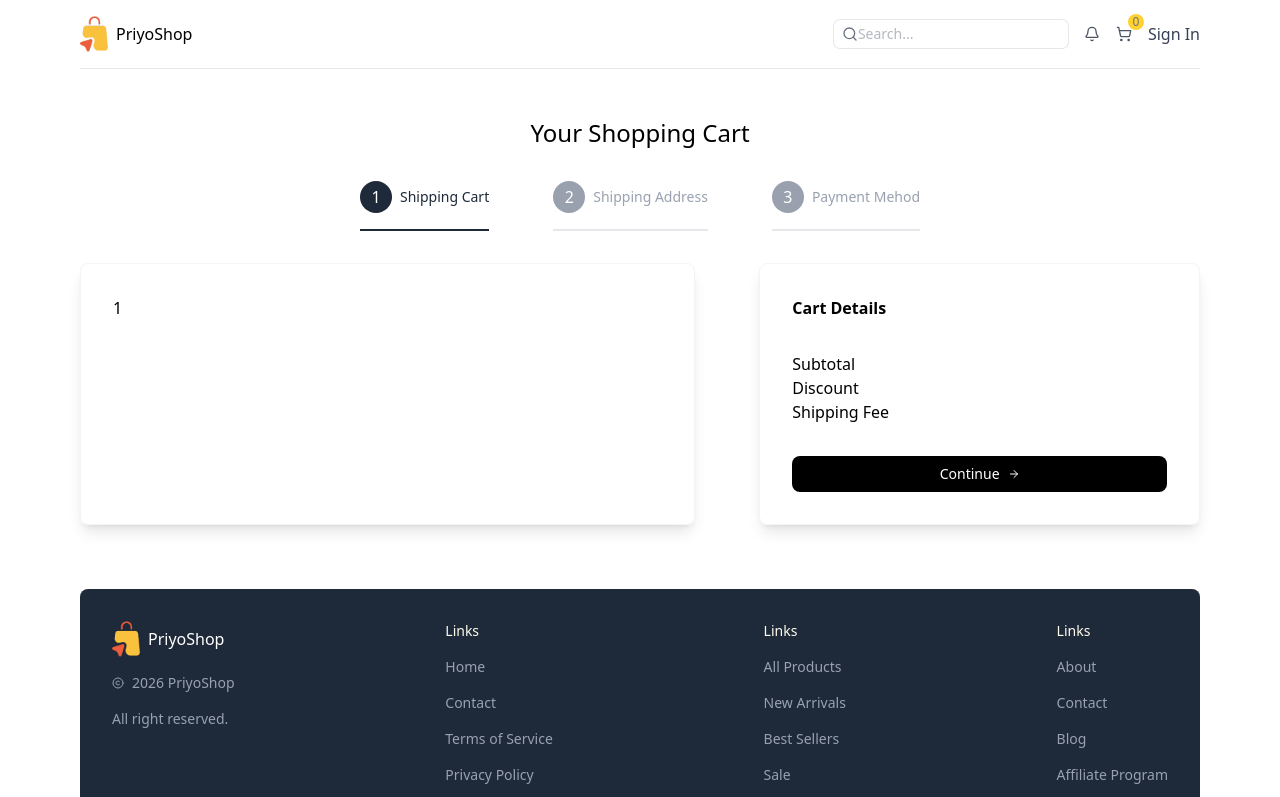
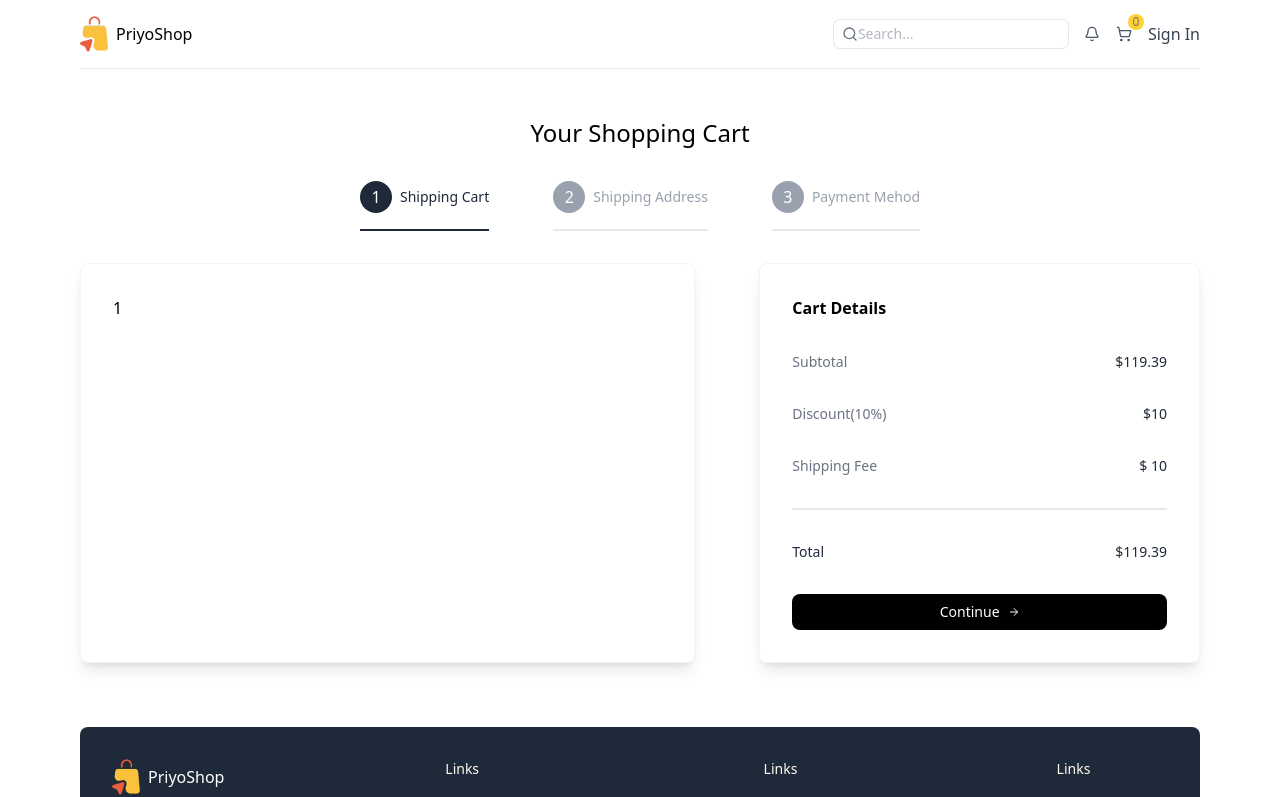
Before and after one commit to priyotush25/priyo-shop, a Next.js app in the folder client/: page /cart in a window 1280 px wide. Shown: the top 797 px of the page. Built offline with nearby package versions, Linux system fonts and the light colour scheme.

Commit message:
shipping cart add

```diff
--- a/client/src/app/cart/page.tsx
+++ b/client/src/app/cart/page.tsx
@@ -1,11 +1,11 @@
 "use client"
 
+import { CartItemsType } from "@/types";
 import { ArrowRight } from "lucide-react";
 import { useRouter, useSearchParams } from "next/navigation";
 
 
-
-const step = [
+const steps = [
     {
         id: 1,
         title: "Shipping Cart"
@@ -20,8 +20,7 @@ const step = [
     }
 ]
 
-
-const cartItems = [
+const cartItems: CartItemsType = [
     {
         "id": 1,
         "name": "Adidas CoreFit T-Shirt",
@@ -75,14 +74,11 @@ const cartItems = [
     }
 ]
 
-
-
 const CartPage = () => {
 
     const searchParams = useSearchParams();
     const router = useRouter();
     const activeStep = parseInt(searchParams.get("step") || "1")
-
 
     return (
         <div className="flex flex-col gap-8 items-center justify-center mt-12">
@@ -93,7 +89,7 @@ const CartPage = () => {
             <div className="flex flex-col lg:flex-row items-center gap-8 lg:gap-16">
 
                 {
-                    step.map(step => (
+                    steps.map(step => (
                         <div key={step.id} className={`flex items-center gap-2 border-b-2 pb-4 ${step.id === activeStep ? "border-gray-800" : "border-gray-200"}`}>
                             <div className={`w-6 h-6 rounded-full text-white p-4 flex items-center justify-center ${step.id === activeStep ? "bg-gray-800" : "bg-gray-400"}`}>{step.id}</div>
                             <p className={`text-sm font-medium ${step.id === activeStep ? "text-gray-800" : "text-gray-400"}`}>{step.title}</p>
@@ -112,15 +108,45 @@ const CartPage = () => {
                 {/* DETAILS */}
                 <div className="w-full lg:w-5/12 shadow-lg border border-gray-100 p-8 rounded-lg flex flex-col gap-8">
                     <h2 className="font-semibold">Cart Details</h2>
-                    <div>
+
+                    <div className="flex items-center justify-between text-sm text-gray-500 font-medium">
                         <p>Subtotal</p>
-                        <p>Discount</p>
-                        <p>Shipping Fee</p>
+                        <p className="text-gray-800">$
+                            {
+                                cartItems.reduce((acc, item) => acc + item.price * item.quantity, 0).toFixed(2)
+                            }
+                        </p>
+                    </div>
+
+                    <div className="flex items-center justify-between text-sm text-gray-500 font-medium">
+                        <p>Discount(10%)</p>
+                        <p className="text-gray-800">$10
+                        </p>
                     </div>
 
 
+                    <div className="flex items-center justify-between text-sm text-gray-500 font-medium">
+                        <p>Shipping Fee</p>
+                        <p className="text-gray-800">$
+                            10
+                        </p>
+                    </div>
+
+                    <hr className="border border-gray-200" />
+
+
+                    <div className="flex items-center justify-between text-sm text-gray-800 font-medium">
+                        <p>Total</p>
+                        <p>$
+                            {
+                                cartItems.reduce((acc, item) => acc + item.price * item.quantity, 0).toFixed(2)
+                            }
+                        </p>
+                    </div>
+
                     <div>
-                        <button className="text-sm font-medium text-white bg-black px-4 py-2 rounded-lg w-full flex items-center justify-center gap-2 cursor-pointer hover:bg-gray-800">Continue <ArrowRight className="w-3 h-3" /> </button>
+                        <button onClick={() => router.push("/cart?step=2", { scroll: false })}
+                            className="text-sm font-medium text-white bg-black px-4 py-2 rounded-lg w-full flex items-center justify-center gap-2 cursor-pointer hover:bg-gray-800">Continue <ArrowRight className="w-3 h-3" /> </button>
                     </div>
                 </div>
             </div>
--- a/client/src/types.ts
+++ b/client/src/types.ts
@@ -17,4 +17,4 @@ export type CartItemType = ProductType & {
   selectedColor: string;
 };
 
-export type CartItemType = CartItemType[];
+export type CartItemTypes = CartItemType[];
```
